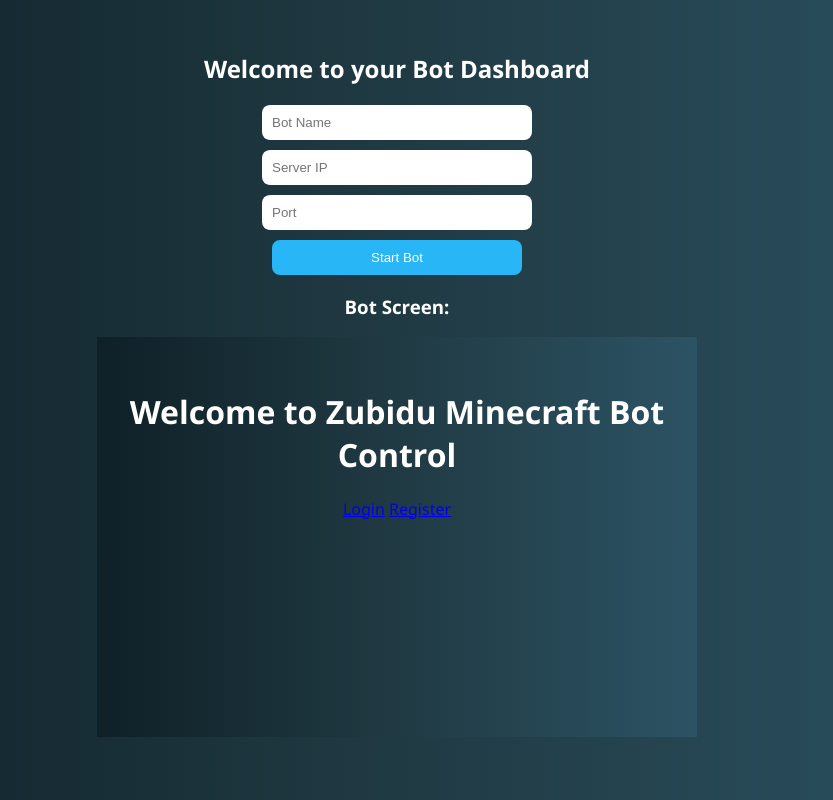
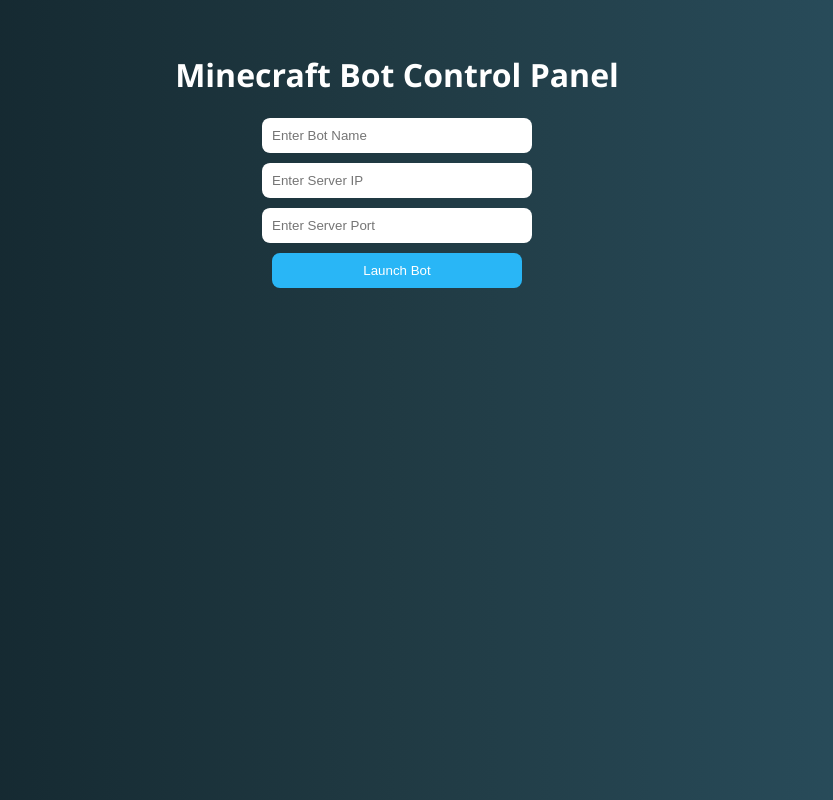
Before and after one commit to tann12345/MyMcSite, a website: page frontend/dashboard.html in a window 1280 px wide. Shown: the whole page, without its empty margins (243-1076 px from the left). Drawn offline with Linux system fonts and the light colour scheme.

Commit message:
Update dashboard.html

```diff
--- a/frontend/dashboard.html
+++ b/frontend/dashboard.html
@@ -1,25 +1,22 @@
-<!-- frontend/dashboard.html -->
 <!DOCTYPE html>
-<html>
+<html lang="en">
 <head>
-  <title>Dashboard</title>
-  <link rel="stylesheet" href="style.css">
+  <meta charset="UTF-8" />
+  <meta name="viewport" content="width=device-width, initial-scale=1.0" />
+  <title>Minecraft Bot Control</title>
+  <link rel="stylesheet" href="style.css" />
 </head>
 <body>
-  <div class="dashboard-box">
-    <h2>Welcome to your Bot Dashboard</h2>
-
+  <div class="container">
+    <h1>Minecraft Bot Control Panel</h1>
     <form id="botForm">
-      <input type="text" id="botName" placeholder="Bot Name" required>
-      <input type="text" id="serverIP" placeholder="Server IP" required>
-      <input type="number" id="serverPort" placeholder="Port" required>
-      <button type="submit">Start Bot</button>
+      <input type="text" id="botName" placeholder="Enter Bot Name" required />
+      <input type="text" id="serverIP" placeholder="Enter Server IP" required />
+      <input type="text" id="serverPort" placeholder="Enter Server Port" required />
+      <button type="submit">Launch Bot</button>
     </form>
-
-    <h3>Bot Screen:</h3>
-    <iframe id="botScreen" src="http://localhost:3007" width="600" height="400" frameborder="0"></iframe>
   </div>
 
-  <script src="dashboard.js"></script>
+  <script src="script.js"></script>
 </body>
 </html>
```
